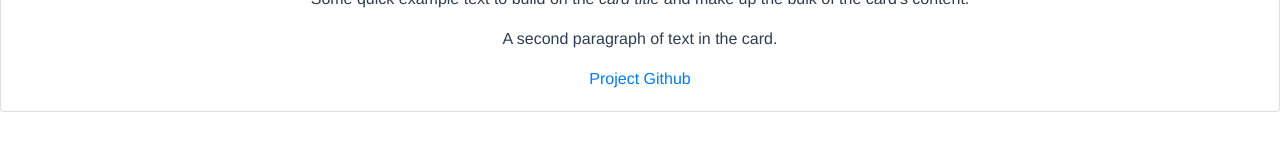
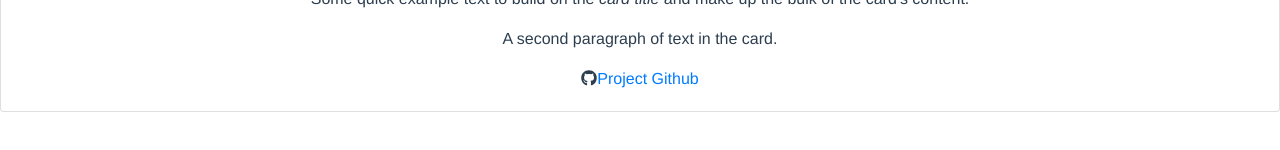
Before and after one commit to c73lam8797/Sign-Language-Translator, a Vue app in the folder Frontend/vue-app/: page / in a window 1280 px wide. Shown: the part 268-418 px from the top of the page. Built offline with nearby package versions, Linux system fonts and the light colour scheme.

Commit message:
added font awesome icons

```diff
--- a/Frontend/vue-app/package.json
+++ b/Frontend/vue-app/package.json
@@ -8,6 +8,10 @@
     "lint": "vue-cli-service lint"
   },
   "dependencies": {
+    "@fortawesome/fontawesome-svg-core": "^1.2.30",
+    "@fortawesome/free-brands-svg-icons": "^5.14.0",
+    "@fortawesome/free-solid-svg-icons": "^5.14.0",
+    "@fortawesome/vue-fontawesome": "^2.0.0",
     "bootstrap": "^4.5.2",
     "bootstrap-vue": "^2.16.0",
     "core-js": "^3.6.5",
--- a/Frontend/vue-app/src/components/Home.vue
+++ b/Frontend/vue-app/src/components/Home.vue
@@ -8,7 +8,7 @@
       </b-card-text>
 
       <b-card-text>A second paragraph of text in the card.</b-card-text>
-
+      <font-awesome-icon :icon="['fab', 'github']" />
       <a href="#" class="card-link">Project Github</a>
       <!-- <b-link href="#" class="card-link">Another link</b-link> -->
     </b-card>
@@ -16,6 +16,7 @@
 </template>
 
 <script>
+
 export default {
   name: "Home"
   // props: {
--- a/Frontend/vue-app/src/main.js
+++ b/Frontend/vue-app/src/main.js
@@ -4,6 +4,11 @@
 import 'bootstrap-vue/dist/bootstrap-vue.css'
 import { BootstrapVue, IconsPlugin } from 'bootstrap-vue'
 
+import { library } from '@fortawesome/fontawesome-svg-core'
+import { faGithub } from '@fortawesome/free-brands-svg-icons'
+import { FontAwesomeIcon } from '@fortawesome/vue-fontawesome'
+library.add(faGithub)
+Vue.component('font-awesome-icon', FontAwesomeIcon)
 // Install BootstrapVue
 Vue.use(BootstrapVue)
 // Optionally install the BootstrapVue icon components plugin
```
Also changed, not shown: 1 other file (tests, documents, lock files or other folders).
